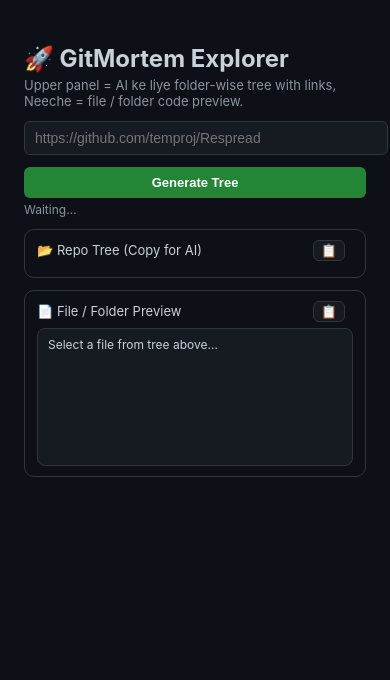
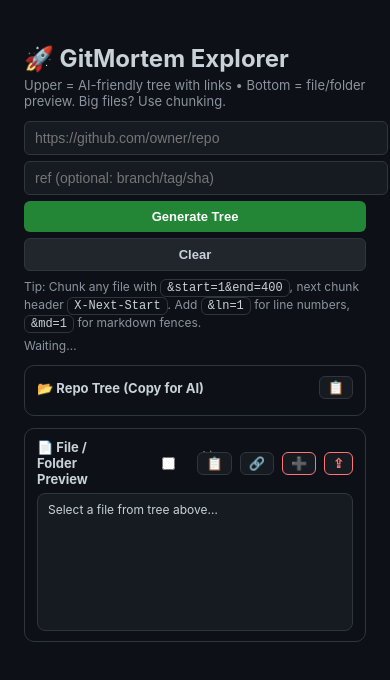
Before and after one commit to try-to-learn-now/gitmortem, a website: page public/index.html in a window 390 px wide. Drawn offline with nearby package versions, Linux system fonts and the light colour scheme.

Commit message:
Update index.html

```diff
--- a/public/index.html
+++ b/public/index.html
@@ -1,174 +1,114 @@
+<!-- File: public/index.html -->
 <!DOCTYPE html>
 <html lang="en">
 <head>
-<meta charset="UTF-8">
-<meta name="viewport" content="width=device-width, initial-scale=1.0">
+  <meta charset="UTF-8" />
+  <meta name="viewport" content="width=device-width, initial-scale=1.0" />
   <title>GitMortem Explorer</title>
+
   <style>
-  body {
-    font-family: -apple-system, BlinkMacSystemFont, "Segoe UI", Roboto, Arial, sans-serif;
+    body{
+      font-family:-apple-system,BlinkMacSystemFont,"Segoe UI",Roboto,Arial,sans-serif;
       background:#0d1117;
       color:#c9d1d9;
       padding:16px;
     }
+    .container{max-width:960px;margin:0 auto;}
+    h2{margin-bottom:4px;}
+    p{margin-top:0;margin-bottom:12px;font-size:13px;color:#8b949e;}
 
-  .container {
-    max-width: 960px;
-    margin: 0 auto;
-  }
-
-  h2 {
-    margin-bottom: 4px;
-  }
-  p {
-    margin-top: 0;
-    margin-bottom: 12px;
-    font-size: 13px;
-    color:#8b949e;
-  }
-
-  input {
-    width: 70%;
-    padding: 8px 10px;
-    border-radius: 6px;
+    .row{display:flex;gap:8px;flex-wrap:wrap;}
+    input{
+      flex:1 1 240px;
+      padding:8px 10px;
+      border-radius:6px;
       border:1px solid #30363d;
       background:#161b22;
       color:#fff;
-    font-size: 14px;
+      font-size:14px;
+      min-width: 220px;
     }
-  button {
-    padding: 8px 14px;
-    border-radius: 6px;
+    button{
+      padding:8px 14px;
+      border-radius:6px;
       border:none;
       cursor:pointer;
-    font-size: 13px;
-    font-weight: 600;
+      font-size:13px;
+      font-weight:600;
     }
-  #load-btn {
-    background:#238636;
-    color:#fff;
-    margin-left:6px;
-  }
-  #load-btn:hover {
-    background:#2ea44f;
-  }
+    #load-btn{background:#238636;color:#fff;}
+    #load-btn:hover{background:#2ea44f;}
+    #clear-btn{background:#21262d;color:#c9d1d9;border:1px solid #30363d;}
+    #clear-btn:hover{background:#30363d;}
 
-  .card {
+    .card{
       background:#0d1117;
       border:1px solid #30363d;
-    border-radius: 10px;
+      border-radius:10px;
       padding:10px 12px;
       margin-top:12px;
     }
-
-  /* header me title & icon ke beech accha gap + icon edge se thoda door */
-  .card-header {
+    .card-header{
       display:flex;
       align-items:center;
+      gap:10px;
       font-size:13px;
       margin-bottom:6px;
     }
+    .card-title{font-weight:700;}
+    .card-actions{margin-left:auto;display:flex;gap:8px;align-items:center;}
 
-/* NEW: space between title & actions */
-.card-title {
-    margin-right: 40px !important;
-}
-
-/* NEW: push buttons more to the right */
-.card-actions {
-    margin-left:auto;
-    margin-right: 8px !important;
-    gap:10px; /* icon ke beech gap */
-}
-
-  .icon-btn {
+    .icon-btn{
       background:#161b22;
       border:1px solid #30363d;
       border-radius:6px;
-    padding:3px 7px;
+      padding:4px 8px;
       font-size:13px;
       line-height:1;
+      color:#c9d1d9;
     }
-  .icon-btn:hover {
-    background:#21262d;
-  }
+    .icon-btn:hover{background:#21262d;}
+    .icon-btn.merge{border-color:#ff7675;color:#ff7675;}
 
-  .icon-btn.merge {
-    border-color:#ff7675;
-    color:#ff7675;
-  }
+    #status{font-size:12px;color:#8b949e;margin-top:6px;}
 
-  #status {
-    font-size:12px;
-    color:#8b949e;
-    margin-top:4px;
-  }
+    /* Tree area */
+    #tree{max-height:70vh;overflow:auto;}
 
-  .panel-container {
-    max-width: 100%;
-  }
-
-  /* ✅ Hamesha: tree ~70% viewport height tak, scrollable */
-  #tree {
-    max-height: 70vh;
-    overflow:auto;
-  }
-
-  .folder-panel {
+    .folder-panel{
       margin-bottom:10px;
       padding:8px 10px;
       background:#161b22;
-    border-radius: 8px;
+      border-radius:8px;
       border:1px solid #30363d;
     }
+    .folder-panel-title{font-size:13px;margin-bottom:4px;font-weight:700;}
+    .folder-panel pre{overflow-x:auto;white-space:pre;margin:0;}
+    .file-link{color:#58a6ff;cursor:pointer;}
+    .file-link:hover{text-decoration:underline;}
 
-  .folder-panel-title {
-    font-size:13px;
-    margin-bottom:4px;
-  }
-
-  .folder-panel pre {
-    overflow-x: auto;
-    white-space: pre;
-  }
-
-  .file-link {
-    color:#58a6ff;
-    cursor:pointer;
-  }
-  .file-link:hover {
-    text-decoration:underline;
-  }
-
-  /* ✅ Preview ~30% viewport height, scrollable */
-  #preview-box {
-    min-height: 120px;
+    /* Preview */
+    #preview-box{
+      min-height:120px;
       background:#161b22;
       border-radius:8px;
       border:1px solid #30363d;
       padding:8px 10px;
       font-size:12px;
       overflow:auto;
-    max-height: 30vh;
+      max-height:30vh;
     }
+    #preview-box pre{margin:0;white-space:pre-wrap;word-break:break-word;}
 
-  #preview-box pre {
-    margin:0;
-    white-space:pre-wrap;
-    word-break:break-word;
+    .mini-tip{
+      font-size:12px;color:#8b949e;line-height:1.4;margin-top:8px;
     }
+    code{background:#0d1117;border:1px solid #30363d;padding:1px 6px;border-radius:6px;color:#c9d1d9;}
 
-  /* Sirf input / button ka responsive tweak */
-  @media (max-width: 540px) {
-    input {
-      width:100%;
-      margin-bottom:8px;
-    }
-    #load-btn {
-      margin-left:0;
-      width:100%;
-      margin-top:4px;
-    }
+    @media (max-width: 540px){
+      .row{gap:6px;}
+      input{min-width: 100%;}
+      #load-btn,#clear-btn{width:100%;}
     }
   </style>
 
@@ -178,12 +118,20 @@
 <body>
   <div class="container">
     <h2>🚀 GitMortem Explorer</h2>
-  <p>Upper panel = AI ke liye folder-wise tree with links, Neeche = file / folder code preview.</p>
+    <p>Upper = AI-friendly tree with links • Bottom = file/folder preview. Big files? Use chunking.</p>
 
-  <div>
-    <input type="text" id="repo-url" placeholder="https://github.com/temproj/Respread">
+    <div class="row">
+      <input id="repo-url" type="text" placeholder="https://github.com/owner/repo" />
+      <input id="ref" type="text" placeholder="ref (optional: branch/tag/sha)" />
       <button id="load-btn">Generate Tree</button>
+      <button id="clear-btn">Clear</button>
     </div>
+
+    <div class="mini-tip">
+      Tip: Chunk any file with <code>&amp;start=1&amp;end=400</code>, next chunk header <code>X-Next-Start</code>.
+      Add <code>&amp;ln=1</code> for line numbers, <code>&amp;md=1</code> for markdown fences.
+    </div>
+
     <div id="status">Waiting…</div>
 
     <!-- Tree Card -->
@@ -194,9 +142,7 @@
           <button class="icon-btn" id="copy-tree-btn" title="Copy whole tree for AI">📋</button>
         </div>
       </div>
-    <div class="panel-container">
       <div id="tree"></div>
-    </div>
     </div>
 
     <!-- Preview Card -->
@@ -204,7 +150,14 @@
       <div class="card-header">
         <span class="card-title">📄 File / Folder Preview</span>
         <div class="card-actions">
+          <label style="font-size:12px;color:#8b949e;display:flex;gap:6px;align-items:center;">
+            <input id="toggle-ln" type="checkbox" style="accent-color:#2ea44f;" />
+            Line #
+          </label>
           <button class="icon-btn" id="copy-preview-btn" title="Copy preview text">📋</button>
+          <button class="icon-btn" id="open-preview-btn" title="Open current API link in new tab">🔗</button>
+          <button class="icon-btn merge" id="next-chunk-btn" title="Load next chunk">➕</button>
+          <button class="icon-btn merge" id="all-chunks-btn" title="Load ALL chunks (may be big)">⇪</button>
         </div>
       </div>
       <div id="preview-box">Select a file from tree above…</div>
```
Lines whose indentation alone changed are shown as unchanged.
